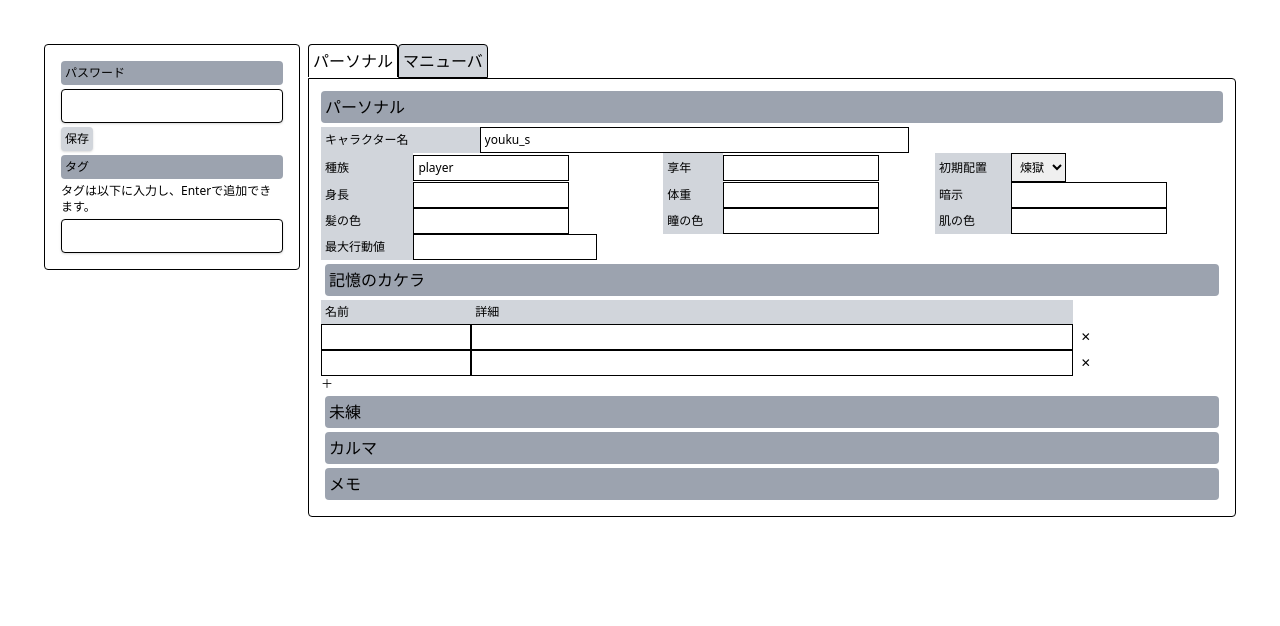
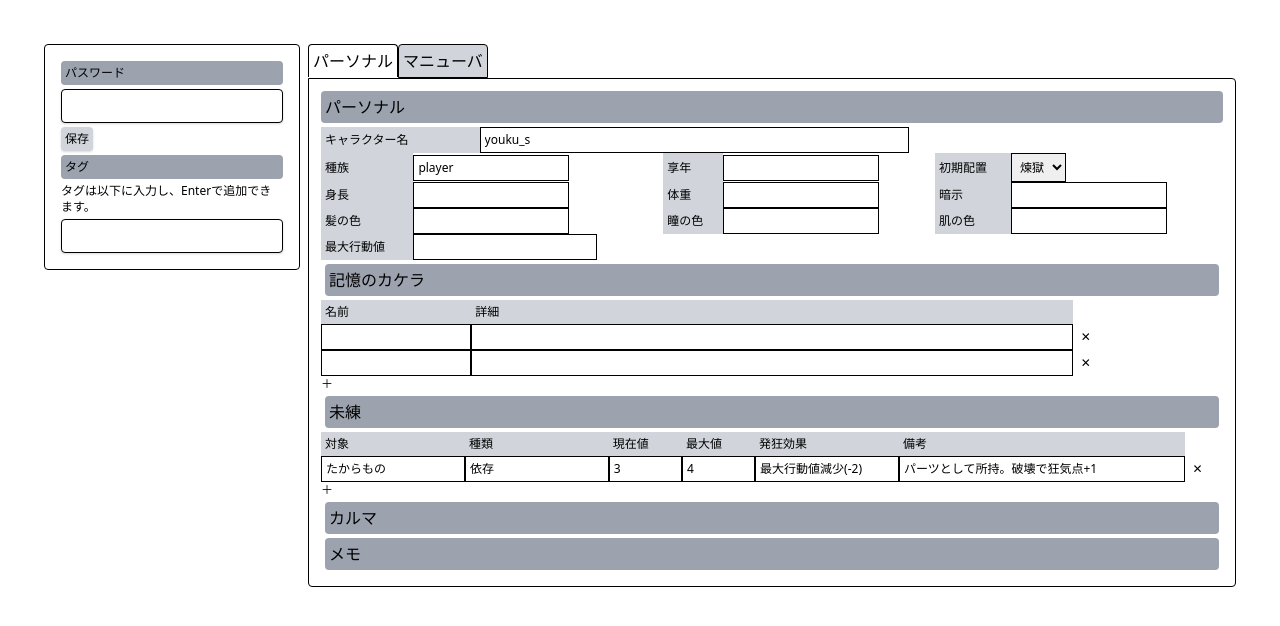
Before and after one commit to youku-s/dakatsu-udon, a Next.js app: page / in a window 1280 px wide. Shown: the top 626 px of the page. Built offline with nearby package versions, Linux system fonts and the light colour scheme.

Commit message:
add regrets

```diff
--- a/src/models/sheet.tsx
+++ b/src/models/sheet.tsx
@@ -195,5 +195,5 @@ interface Resource {
   position: number;
 }
 
-export type { Sheet, Profile, Memory };
+export type { Sheet, Profile, Memory, Regret, Karma };
 export { Place };
--- a/src/pages/profile.tsx
+++ b/src/pages/profile.tsx
@@ -1,6 +1,7 @@
 import React from 'react';
 import { Sheet } from '../models';
 import Memories from './memories';
+import Regrets from './regrets';
 import Personal from './personal';
 
 type ProfileTabProps = {
@@ -23,6 +24,14 @@ function ProfileTab(props: ProfileTabProps) {
         }}
       />
       <div className='bg-gray-400 p-1 rounded m-1'>未練</div>
+      <Regrets
+        regrets={props.sheet.profile.regrets}
+        setRegrets={(regrets) => {
+          const newSheet = { ...props.sheet };
+          newSheet.profile.regrets = regrets;
+          props.updateSheet(newSheet);
+        }}
+      />
       <div className='bg-gray-400 p-1 rounded m-1'>カルマ</div>
       <div className='bg-gray-400 p-1 rounded m-1'>メモ</div>
     </div>
--- /dev/null
+++ b/src/pages/regrets.tsx
@@ -0,0 +1,171 @@
+import React, { useState, useEffect } from 'react';
+import { Regret } from '../models';
+import { v4 as uuidv4 } from 'uuid';
+
+type RegretsProps = {
+  regrets: Regret[];
+  setRegrets: (regrets: Regret[]) => void;
+};
+
+function Regrets(props: RegretsProps) {
+  const header = (
+    <div className='table-row' key={uuidv4()}>
+      <div className='bg-gray-300 p-1 m-1 table-cell'>対象</div>
+      <div className='bg-gray-300 p-1 m-1 table-cell'>種類</div>
+      <div className='bg-gray-300 p-1 m-1 table-cell'>現在値</div>
+      <div className='bg-gray-300 p-1 m-1 table-cell'>最大値</div>
+      <div className='bg-gray-300 p-1 m-1 table-cell'>発狂効果</div>
+      <div className='bg-gray-300 p-1 m-1 table-cell'>備考</div>
+    </div>
+  );
+  const rows = props.regrets.map((x, i) => {
+    return (
+      <div className='table-row' key={x.uuid}>
+        <div className='table-cell w-40'>
+          <input
+            className='border border-black p-1 w-full'
+            type='text'
+            defaultValue={x.target}
+            onInput={(e) => {
+              x.target = e.currentTarget.value;
+              const newRegrets = props.regrets.map((reg) => {
+                if (reg.uuid === x.uuid) {
+                  return x;
+                }
+                return reg;
+              });
+              props.setRegrets(newRegrets);
+            }}
+          ></input>
+        </div>
+        <div className='table-cell w-40'>
+          <input
+            className='border border-black p-1 w-full'
+            type='text'
+            defaultValue={x.name}
+            onInput={(e) => {
+              x.name = e.currentTarget.value;
+              const newRegrets = props.regrets.map((reg) => {
+                if (reg.uuid === x.uuid) {
+                  return x;
+                }
+                return reg;
+              });
+              props.setRegrets(newRegrets);
+            }}
+          ></input>
+        </div>
+        <div className='table-cell w-20'>
+          <input
+            className='border border-black p-1 w-full'
+            type='number'
+            defaultValue={x.currentVal}
+            onInput={(e) => {
+              x.currentVal = +e.currentTarget.value;
+              const newRegrets = props.regrets.map((reg) => {
+                if (reg.uuid === x.uuid) {
+                  return x;
+                }
+                return reg;
+              });
+              props.setRegrets(newRegrets);
+            }}
+          ></input>
+        </div>
+        <div className='table-cell w-20'>
+          <input
+            className='border border-black p-1 w-full'
+            type='number'
+            defaultValue={x.maxVal}
+            onInput={(e) => {
+              x.maxVal = +e.currentTarget.value;
+              const newRegrets = props.regrets.map((reg) => {
+                if (reg.uuid === x.uuid) {
+                  return x;
+                }
+                return reg;
+              });
+              props.setRegrets(newRegrets);
+            }}
+          ></input>
+        </div>
+        <div className='table-cell w-40'>
+          <input
+            className='border border-black p-1 w-full'
+            type='text'
+            defaultValue={x.negative}
+            onInput={(e) => {
+              x.negative = e.currentTarget.value;
+              const newRegrets = props.regrets.map((reg) => {
+                if (reg.uuid === x.uuid) {
+                  return x;
+                }
+                return reg;
+              });
+              props.setRegrets(newRegrets);
+            }}
+          ></input>
+        </div>
+        <div className='table-cell w-80'>
+          <input
+            className='border border-black p-1 w-full'
+            type='text'
+            defaultValue={x.description}
+            onInput={(e) => {
+              x.description = e.currentTarget.value;
+              const newRegrets = props.regrets.map((reg) => {
+                if (reg.uuid === x.uuid) {
+                  return x;
+                }
+                return reg;
+              });
+              props.setRegrets(newRegrets);
+            }}
+          ></input>
+        </div>
+        <div className='table-cell w-10'>
+          <button
+            className='mx-2'
+            onClick={() => {
+              const newRegrets = props.regrets.filter(
+                (reg) => reg.uuid !== x.uuid,
+              );
+              props.setRegrets(newRegrets);
+            }}
+          >
+            ✕
+          </button>
+        </div>
+      </div>
+    );
+  });
+  const content = [header].concat(rows);
+  return (
+    <div>
+      <div className='table w-full text-xs'>
+        <div className='table-row-group'>{content}</div>
+        <button
+          onClick={() => {
+            const newRegrets = [
+              ...props.regrets,
+              {
+                uuid: uuidv4(),
+                target: '',
+                name: '',
+                currentVal: 3,
+                maxVal: 4,
+                negative: '',
+                description: '',
+              },
+            ];
+            props.setRegrets(newRegrets);
+          }}
+        >
+          ＋
+        </button>
+      </div>
+    </div>
+  );
+}
+
+export default Regrets;
```
